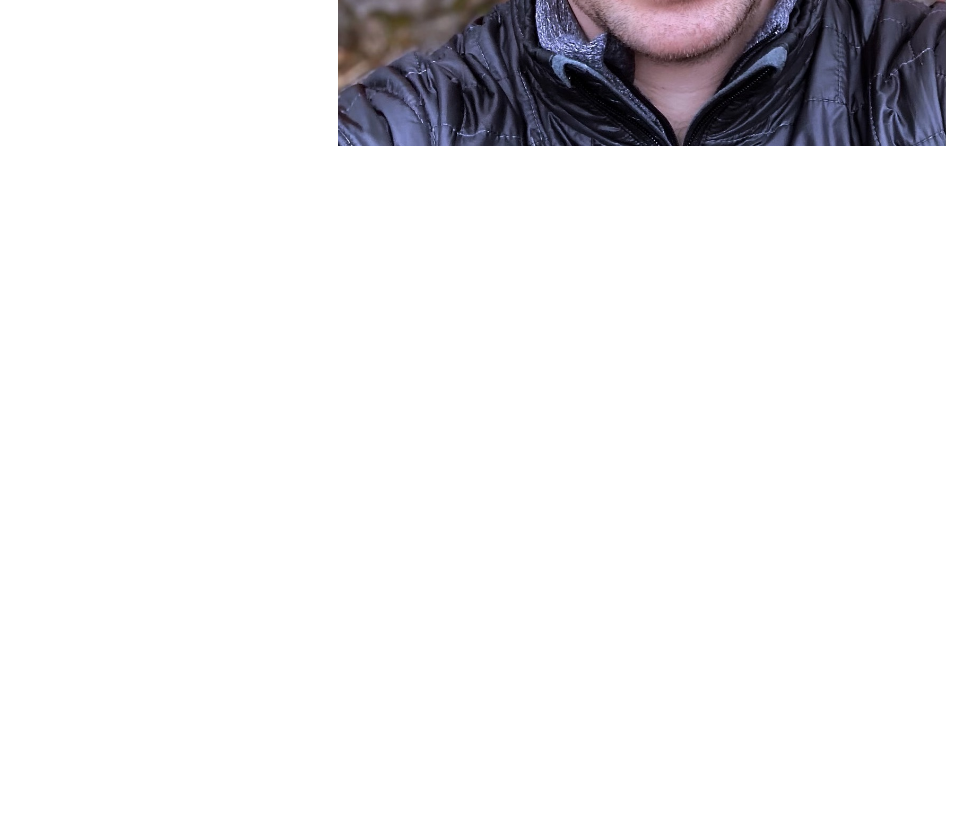
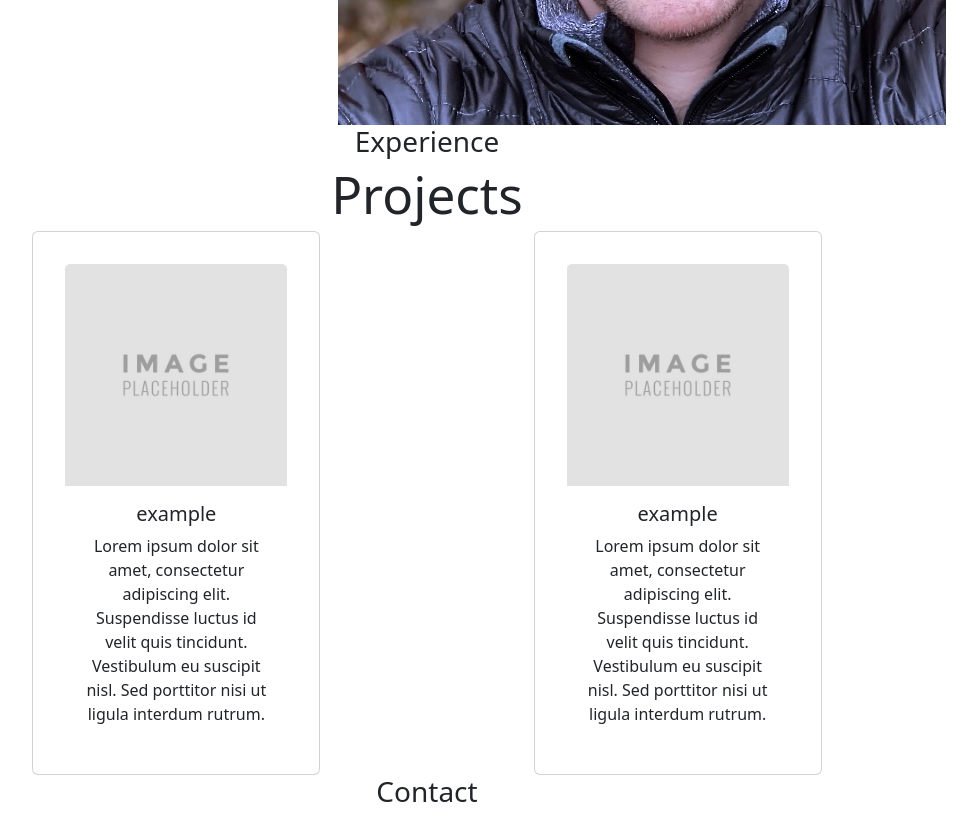
Before and after one commit to camrandev/portfolio-website, a React (Vite) app: page / in a window 1280 px wide. Shown: the part 600-1440 px from the top of the page, without its empty margins (213-1190 px from the left). Before the commit the page ends 800 px from the top, so only its background shows below. Built offline with nearby package versions, Linux system fonts and the light colour scheme.

Commit message:
add to layout
-add section placeholders for experience, projects, and contact
-add template cards for project cards
-add associated todos to handle once page structure is complete

```diff
--- a/src/App.jsx
+++ b/src/App.jsx
@@ -1,17 +1,23 @@
-import { useState } from 'react'
-import Nav from './Nav'
-import Introduction from './Introduction'
+import { useState } from "react";
+import Nav from "./Nav";
+import Introduction from "./Introduction";
+import Experience from "./Experience";
+import Projects from "./Projects";
+import Contact from "./Contact";
 
-import './App.css'
+import "./App.css";
 
 function App() {
-
+  //TODO:add max width sizing and adjust everything accordingly to play nice with that.
   return (
     <>
-          <Nav />
-          <Introduction />
+      <Nav />
+      <Introduction />
+      <Experience />
+      <Projects />
+      <Contact />
     </>
-  )
+  );
 }
 
-export default App
+export default App;
--- /dev/null
+++ b/src/Contact.jsx
@@ -0,0 +1,26 @@
+import React, { useState, useEffect } from 'react';
+
+ /** DESCRIPTION
+*
+* Props:
+*
+* State:
+*
+* PARENT -> Contact -> {CHILDREN}
+*/
+
+function Contact () {
+  const [ , ] = useState( );
+
+  useEffect(() => {
+
+  }, [])
+
+  return (
+    <div>
+      <h3>Contact</h3>
+    </div>
+  )
+}
+
+export default Contact;
--- /dev/null
+++ b/src/Experience.jsx
@@ -0,0 +1,26 @@
+import React, { useState, useEffect } from 'react';
+
+ /** DESCRIPTION
+*
+* Props:
+*
+* State:
+*
+* PARENT -> Experience -> {CHILDREN}
+*/
+
+function Experience () {
+  const [ , ] = useState( );
+
+  useEffect(() => {
+
+  }, [])
+
+  return (
+    <div>
+      <h3>Experience</h3>
+    </div>
+  )
+}
+
+export default Experience;
--- /dev/null
+++ b/src/ProjectCard.jsx
@@ -0,0 +1,35 @@
+import React, { useState, useEffect } from "react";
+
+/** DESCRIPTION
+ *
+ * Props:
+ *
+ * State:
+ *
+ * PARENT -> ProjectCard -> {CHILDREN}
+ */
+
+// {
+//   name: "example",
+//   image: placeholder,
+//   description: "Lorem ipsum dolor sit amet, consectetur adipiscing elit. Suspendisse luctus id velit quis tincidunt. Vestibulum eu suscipit nisl. Sed porttitor nisi ut ligula interdum rutrum.",
+// }
+
+function ProjectCard({ project }) {
+//TODO:make into links
+//TODO:transition to real data/API
+//TODO:add a visual hover effect when someone mouses over the project
+//TODO:make these a little bit smaller,
+
+  return (
+    <div className="card" style={{width: "18rem"}}>
+      <img src={project.image} className="card-img-top" alt="..." />
+      <div className="card-body">
+        <h5 className="card-title">{project.name}</h5>
+        <p className="card-text">{project.description}</p>
+      </div>
+    </div>
+  );
+}
+
+export default ProjectCard;
--- /dev/null
+++ b/src/Projects.jsx
@@ -0,0 +1,49 @@
+import React, { useState, useEffect } from "react";
+import ProjectCard from "./ProjectCard";
+import placeholder from "./assets/placeholder.jpg";
+
+
+/** DESCRIPTION
+ *
+ * Props:
+ *
+ * State:
+ *
+ * PARENT -> Projects -> {CHILDREN}
+ */
+
+const data = [
+  {
+    name: "example",
+    image: placeholder,
+    description: "Lorem ipsum dolor sit amet, consectetur adipiscing elit. Suspendisse luctus id velit quis tincidunt. Vestibulum eu suscipit nisl. Sed porttitor nisi ut ligula interdum rutrum.",
+  },
+  {
+    name: "example",
+    image: placeholder,
+    description: "Lorem ipsum dolor sit amet, consectetur adipiscing elit. Suspendisse luctus id velit quis tincidunt. Vestibulum eu suscipit nisl. Sed porttitor nisi ut ligula interdum rutrum.",
+  },
+];
+
+function Projects() {
+  //state to hold project objects, so I can easily swap them out -> dont need a DB, as this is just links
+  const [projects, setProjects] = useState(data);
+
+  function renderProjectCards() {
+    return projects.map(project => (
+      <ProjectCard key={project.name} project={project} />
+    ));
+  }
+
+  return (
+    <div >
+      <h1>Projects</h1>
+      <div className="d-flex justify-content-evenly">
+
+      {renderProjectCards()}
+      </div>
+    </div>
+  );
+}
+
+export default Projects;
```
Also changed, not shown: src/assets/placeholder.jpg (added).
